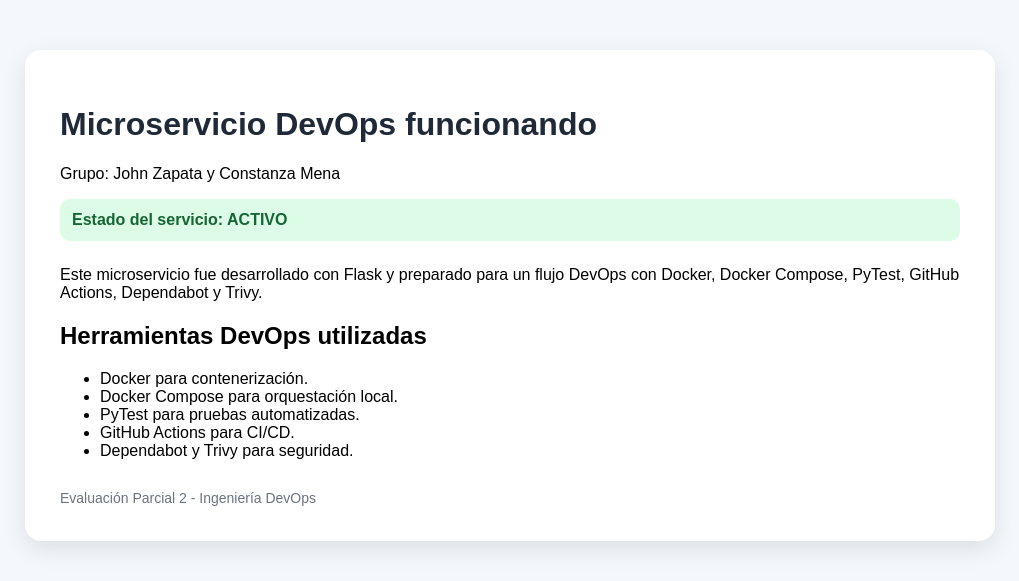
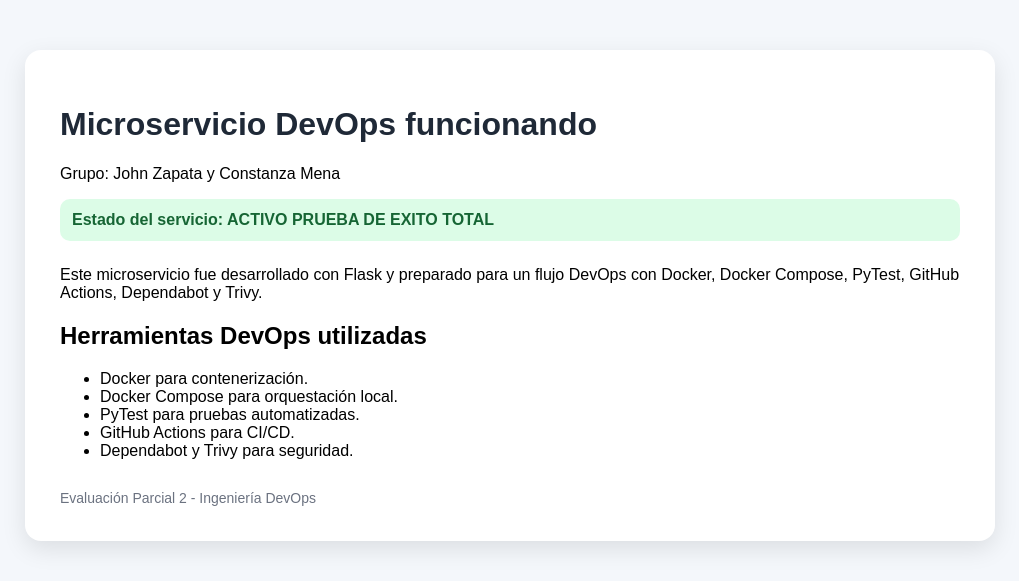
Before and after one commit to 1SsanchezZ/microservicio-devops, a Flask app: page / in a window 1280 px wide. Shown: the top 581 px of the page, without its empty margins (130-1149 px from the left). Run offline with Flask 3, Linux system fonts and the light colour scheme.

Commit message:
feat: actualizacion de texto para prueba de despliegue automatico

```diff
--- a/templates/index.html
+++ b/templates/index.html
@@ -67,7 +67,7 @@
     <p>Grupo: John Zapata y Constanza Mena</p>
 
     <div class="status">
-        Estado del servicio: ACTIVO
+        Estado del servicio: ACTIVO    PRUEBA DE EXITO TOTAL
     </div>
 
     <p>
```
Also changed, not shown: capturas/githubactions.png (added), capturas/health.png (added), capturas/html.png (added), capturas/logtrivy.png (added).
